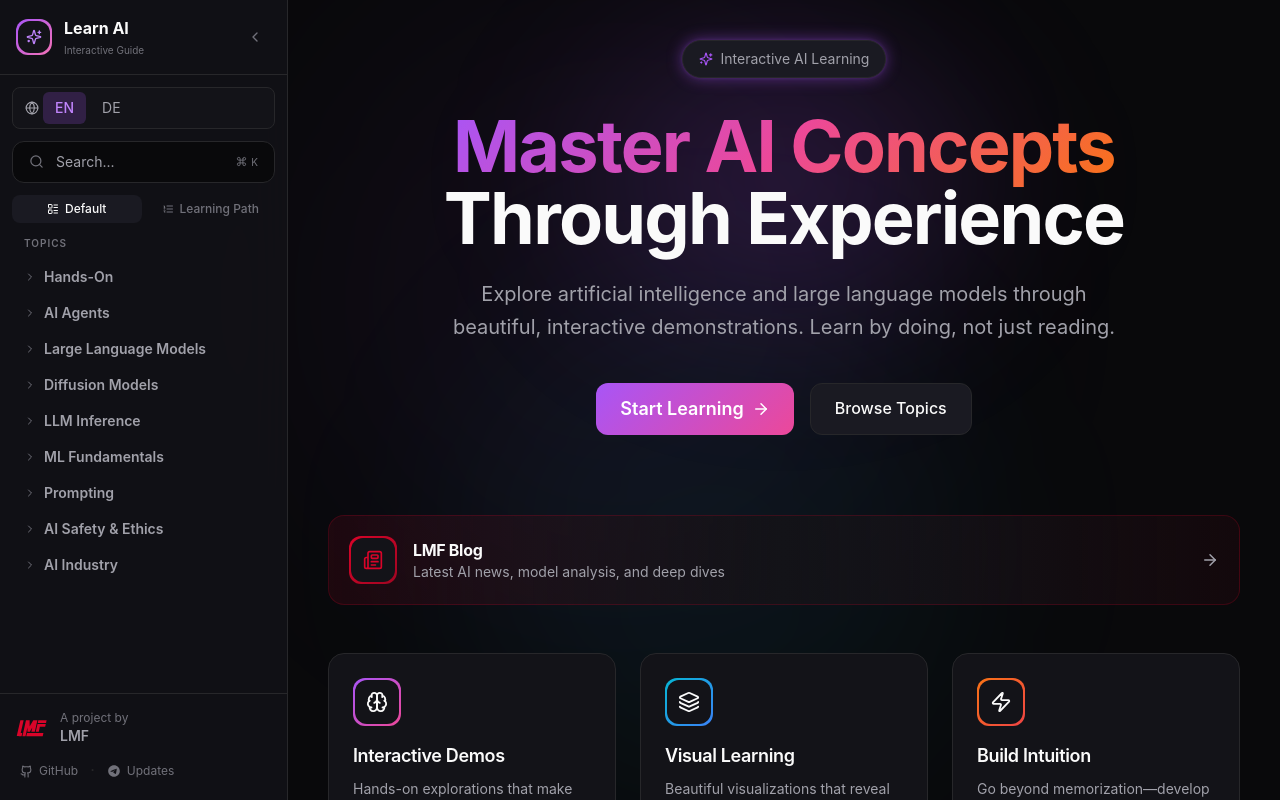
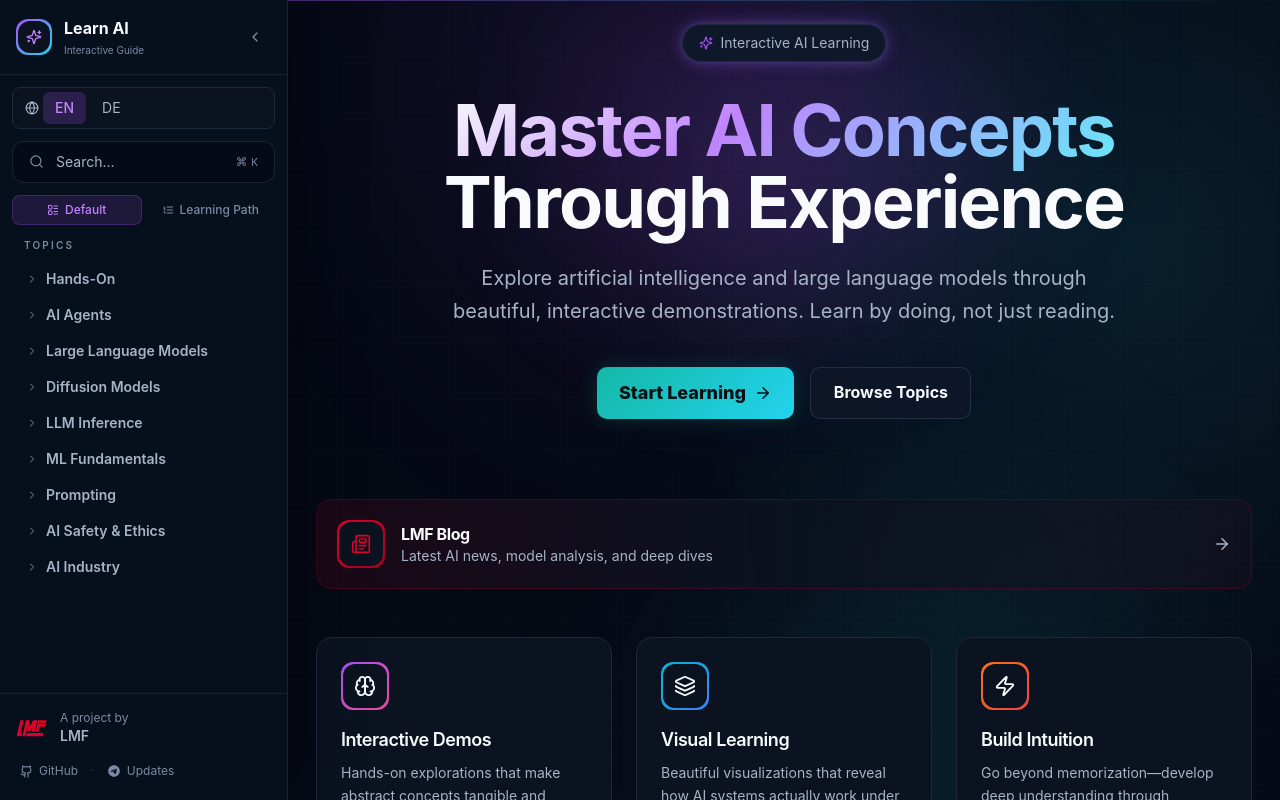
Before and after one commit to LoggeL/learn-guide, a Next.js app: page /en in a window 1280 px wide. Shown: the top 800 px of the page. Built offline with nearby package versions, Linux system fonts and the light colour scheme.

Commit message:
Redesign learn guide interface

```diff
--- a/src/app/[locale]/layout.tsx
+++ b/src/app/[locale]/layout.tsx
@@ -78,7 +78,7 @@ export default function LocaleLayout({
 
   return (
     <html lang={locale} className="dark overflow-x-hidden">
-      <body className="bg-background text-text min-h-screen antialiased overflow-x-hidden">
+      <body className="bg-background text-text min-h-screen antialiased overflow-x-hidden bg-ambient">
         {jsonLdItems.map((item, i) => (
           <script
             key={i}
@@ -86,15 +86,17 @@ export default function LocaleLayout({
             dangerouslySetInnerHTML={{ __html: JSON.stringify(item) }}
           />
         ))}
-        {/* Ambient background gradient */}
+        {/* Ambient dashboard grid */}
         <div className="fixed inset-0 pointer-events-none overflow-hidden">
-          <div className="absolute top-0 left-1/4 w-[600px] h-[600px] bg-primary/5 rounded-full blur-[120px]" />
-          <div className="absolute bottom-0 right-1/4 w-[500px] h-[500px] bg-secondary/5 rounded-full blur-[100px]" />
+          <div className="absolute inset-0 opacity-[0.035] [background-image:linear-gradient(rgba(148,163,184,.55)_1px,transparent_1px),linear-gradient(90deg,rgba(148,163,184,.55)_1px,transparent_1px)] [background-size:56px_56px]" />
+          <div className="absolute top-0 left-[18rem] h-px w-[calc(100vw-18rem)] bg-gradient-to-r from-primary/40 via-secondary/20 to-transparent" />
+          <div className="absolute top-[-12rem] left-1/3 h-[34rem] w-[34rem] rounded-full bg-primary/10 blur-[120px]" />
+          <div className="absolute bottom-[-10rem] right-[8rem] h-[28rem] w-[28rem] rounded-full bg-secondary/10 blur-[110px]" />
         </div>
 
         <LocaleProvider locale={locale} dictionary={dictionary}>
           <Sidebar />
-          <main className="main-content p-6 md:p-10 overflow-auto min-h-screen relative">
+          <main className="main-content min-h-screen overflow-auto relative px-4 py-5 md:px-6 md:py-6 xl:px-7">
             {children}
           </main>
         </LocaleProvider>
--- a/src/app/globals.css
+++ b/src/app/globals.css
@@ -5,342 +5,219 @@
 @import url('https://fonts.googleapis.com/css2?family=Inter:wght@400;500;600;700;800&family=Space+Grotesk:wght@500;600;700&family=JetBrains+Mono:wght@400;500&display=swap');
 
 :root {
-  /* Rich, refined color palette */
-  --background: #09090b;
-  --background-alt: #0c0c10;
-  --surface: #131318;
-  --surface-elevated: #1a1a22;
-  --border: #27272a;
-  --border-subtle: #1f1f23;
-
-  /* Vibrant accent gradient */
+  --background: #050914;
+  --background-alt: #07101d;
+  --surface: #0b1220;
+  --surface-elevated: #0f172a;
+  --border: #1e293b;
+  --border-subtle: rgba(148, 163, 184, 0.16);
   --primary: #a855f7;
   --primary-light: #c084fc;
-  --primary-dark: #9333ea;
+  --primary-dark: #7e22ce;
   --secondary: #22d3ee;
   --secondary-light: #67e8f9;
-  --accent: #f472b6;
-
-  /* Text */
-  --text: #fafafa;
-  --text-muted: #a1a1aa;
-  --text-subtle: #71717a;
-
-  /* Semantic */
-  --success: #4ade80;
-  --warning: #fbbf24;
-  --error: #f87171;
-
-  /* Gradients */
-  --gradient-primary: linear-gradient(135deg, #a855f7 0%, #ec4899 50%, #f97316 100%);
-  --gradient-secondary: linear-gradient(135deg, #06b6d4 0%, #3b82f6 50%, #8b5cf6 100%);
-  --gradient-surface: linear-gradient(180deg, rgba(168, 85, 247, 0.05) 0%, transparent 100%);
-  --gradient-glow: radial-gradient(ellipse 80% 50% at 50% -20%, rgba(168, 85, 247, 0.15), transparent);
+  --accent: #14b8a6;
+  --text: #f8fafc;
+  --text-muted: #a7b3c7;
+  --text-subtle: #7b8aa3;
+  --success: #14b8a6;
+  --warning: #f59e0b;
+  --error: #ef4444;
+  --gradient-primary: linear-gradient(135deg, #a855f7 0%, #7c3aed 48%, #22d3ee 100%);
+  --gradient-secondary: linear-gradient(135deg, #22d3ee 0%, #14b8a6 100%);
+  --gradient-glow: radial-gradient(ellipse 70% 50% at 50% -10%, rgba(168, 85, 247, 0.18), transparent 68%);
 }
 
 * {
   scrollbar-width: thin;
-  scrollbar-color: var(--border) var(--background);
+  scrollbar-color: rgba(148, 163, 184, 0.24) var(--background);
 }
 
-*::-webkit-scrollbar {
-  width: 6px;
-  height: 6px;
-}
+*::-webkit-scrollbar { width: 7px; height: 7px; }
+*::-webkit-scrollbar-track { background: var(--background); }
+*::-webkit-scrollbar-thumb { background: rgba(148, 163, 184, 0.24); border-radius: 999px; }
+*::-webkit-scrollbar-thumb:hover { background: rgba(192, 132, 252, 0.7); }
 
-*::-webkit-scrollbar-track {
-  background: var(--background);
-}
+::selection { background: rgba(168, 85, 247, 0.32); color: var(--text); }
 
-*::-webkit-scrollbar-thumb {
-  background: var(--border);
-  border-radius: 3px;
-}
-
-*::-webkit-scrollbar-thumb:hover {
-  background: var(--primary);
-}
-
-::selection {
-  background: rgba(168, 85, 247, 0.3);
-  color: var(--primary-light);
-}
+html { background: var(--background); }
 
 body {
   font-family: 'Inter', -apple-system, BlinkMacSystemFont, system-ui, sans-serif;
-  background: var(--background);
+  background:
+    radial-gradient(circle at 18% -10%, rgba(168, 85, 247, 0.18), transparent 34rem),
+    radial-gradient(circle at 88% 4%, rgba(34, 211, 238, 0.11), transparent 30rem),
+    linear-gradient(180deg, #050914 0%, #070b16 45%, #050914 100%);
   color: var(--text);
   line-height: 1.6;
   -webkit-font-smoothing: antialiased;
   -moz-osx-font-smoothing: grayscale;
 }
 
-/* Heading typography */
 h1, h2, h3, h4, h5, h6 {
   font-family: 'Space Grotesk', 'Inter', sans-serif;
-  letter-spacing: -0.02em;
+  letter-spacing: -0.025em;
 }
 
-/* Code typography */
-code, kbd, pre, .font-mono {
-  font-family: 'JetBrains Mono', 'Fira Code', monospace;
-}
+code, kbd, pre, .font-mono { font-family: 'JetBrains Mono', 'Fira Code', monospace; }
 
-/* Glass morphism utilities */
 @layer utilities {
   .glass {
-    background: rgba(19, 19, 24, 0.7);
-    backdrop-filter: blur(20px);
-    -webkit-backdrop-filter: blur(20px);
-    border: 1px solid rgba(255, 255, 255, 0.05);
+    background: rgba(11, 18, 32, 0.72);
+    backdrop-filter: blur(18px);
+    -webkit-backdrop-filter: blur(18px);
+    border: 1px solid rgba(148, 163, 184, 0.14);
   }
-
   .glass-strong {
-    background: rgba(19, 19, 24, 0.85);
-    backdrop-filter: blur(24px);
-    -webkit-backdrop-filter: blur(24px);
-    border: 1px solid rgba(255, 255, 255, 0.08);
+    background: rgba(15, 23, 42, 0.88);
+    backdrop-filter: blur(22px);
+    -webkit-backdrop-filter: blur(22px);
+    border: 1px solid rgba(148, 163, 184, 0.18);
   }
-
   .text-gradient {
-    background: var(--gradient-primary);
+    background: linear-gradient(135deg, #f8fafc 0%, #c084fc 42%, #67e8f9 100%);
     -webkit-background-clip: text;
     -webkit-text-fill-color: transparent;
     background-clip: text;
   }
-
   .text-gradient-secondary {
     background: var(--gradient-secondary);
     -webkit-background-clip: text;
     -webkit-text-fill-color: transparent;
     background-clip: text;
   }
-
-  .text-glow {
-    text-shadow: 0 0 30px rgba(168, 85, 247, 0.5);
-  }
-
-  .glow-primary {
-    box-shadow: 0 0 40px -10px rgba(168, 85, 247, 0.4);
-  }
-
-  .glow-secondary {
-    box-shadow: 0 0 40px -10px rgba(34, 211, 238, 0.4);
-  }
-
+  .text-glow { text-shadow: 0 0 28px rgba(168, 85, 247, 0.34); }
+  .glow-primary { box-shadow: 0 0 24px rgba(168, 85, 247, 0.22); }
+  .glow-secondary { box-shadow: 0 0 20px rgba(20, 184, 166, 0.22); }
   .border-gradient {
     position: relative;
     border: none;
-    background: var(--surface);
+    background: linear-gradient(180deg, rgba(15, 23, 42, 0.92), rgba(11, 18, 32, 0.86));
   }
-
   .border-gradient::before {
     content: '';
     position: absolute;
     inset: 0;
     border-radius: inherit;
     padding: 1px;
-    background: linear-gradient(135deg, rgba(168, 85, 247, 0.3), rgba(34, 211, 238, 0.1));
+    background: linear-gradient(135deg, rgba(168, 85, 247, 0.5), rgba(34, 211, 238, 0.12), rgba(148, 163, 184, 0.12));
     -webkit-mask: linear-gradient(#fff 0 0) content-box, linear-gradient(#fff 0 0);
     -webkit-mask-composite: xor;
     mask-composite: exclude;
     pointer-events: none;
   }
-
-  .animate-float {
-    animation: float 6s ease-in-out infinite;
-  }
-
-  .animate-pulse-slow {
-    animation: pulse 4s cubic-bezier(0.4, 0, 0.6, 1) infinite;
-  }
-
-  .animate-gradient {
-    background-size: 200% 200%;
-    animation: gradient-shift 8s ease infinite;
-  }
+  .animate-float { animation: float 6s ease-in-out infinite; }
+  .animate-pulse-slow { animation: pulse 4s cubic-bezier(0.4, 0, 0.6, 1) infinite; }
+  .animate-gradient { background-size: 200% 200%; animation: gradient-shift 8s ease infinite; }
 }
 
-@keyframes float {
-  0%, 100% { transform: translateY(0); }
-  50% { transform: translateY(-10px); }
-}
+@keyframes float { 0%, 100% { transform: translateY(0); } 50% { transform: translateY(-10px); } }
+@keyframes gradient-shift { 0%, 100% { background-position: 0% 50%; } 50% { background-position: 100% 50%; } }
 
-@keyframes gradient-shift {
-  0%, 100% { background-position: 0% 50%; }
-  50% { background-position: 100% 50%; }
-}
-
-/* Background ambient glow */
 .bg-ambient::before {
   content: '';
   position: fixed;
-  top: 0;
-  left: 0;
-  right: 0;
-  height: 60vh;
+  inset: 0 0 auto 0;
+  height: 72vh;
   background: var(--gradient-glow);
   pointer-events: none;
   z-index: -1;
 }
 
-/* Card hover effects */
-.card-hover {
-  transition: all 0.3s cubic-bezier(0.4, 0, 0.2, 1);
+.card-hover { transition: transform 0.22s ease, border-color 0.22s ease, box-shadow 0.22s ease, background 0.22s ease; }
+.card-hover:hover {
+  transform: translateY(-3px);
+  box-shadow: 0 18px 46px -24px rgba(0, 0, 0, 0.75), 0 0 30px -18px rgba(168, 85, 247, 0.45);
 }
 
-.card-hover:hover {
-  transform: translateY(-4px);
-  box-shadow: 0 20px 40px -15px rgba(0, 0, 0, 0.5),
-              0 0 50px -10px rgba(168, 85, 247, 0.15);
+.interactive-surface {
+  background: linear-gradient(180deg, rgba(15, 23, 42, 0.88), rgba(11, 18, 32, 0.84));
+  border: 1px solid rgba(148, 163, 184, 0.16);
+  border-radius: 14px;
+  transition: border-color 0.2s ease, background 0.2s ease, box-shadow 0.2s ease;
 }
+.interactive-surface:hover { border-color: rgba(168, 85, 247, 0.36); }
 
-/* Interactive element styles */
-.interactive-surface {
-  background: linear-gradient(180deg, var(--surface-elevated) 0%, var(--surface) 100%);
-  border: 1px solid var(--border);
-  border-radius: 16px;
-  transition: all 0.2s ease;
+.btn-primary {
+  background: linear-gradient(135deg, #14b8a6, #22d3ee);
+  color: #031014;
+  font-weight: 800;
+  padding: 0.75rem 1.4rem;
+  border-radius: 10px;
+  transition: transform 0.2s ease, box-shadow 0.2s ease, filter 0.2s ease;
+  box-shadow: 0 0 20px rgba(20, 184, 166, 0.2);
 }
-
-.interactive-surface:hover {
-  border-color: rgba(168, 85, 247, 0.3);
-}
-
-/* Button styles */
-.btn-primary {
-  background: var(--gradient-primary);
-  background-size: 200% 200%;
-  color: white;
-  font-weight: 600;
-  padding: 0.75rem 1.5rem;
-  border-radius: 12px;
-  transition: all 0.3s ease;
-  position: relative;
-  overflow: hidden;
-}
-
-.btn-primary:hover {
-  background-position: 100% 0;
-  transform: translateY(-2px);
-  box-shadow: 0 10px 30px -10px rgba(168, 85, 247, 0.5);
-}
-
-.btn-primary:active {
-  transform: translateY(0);
-}
+.btn-primary:hover { transform: translateY(-1px); filter: brightness(1.05); box-shadow: 0 0 28px rgba(20, 184, 166, 0.28); }
+.btn-primary:active { transform: translateY(0); }
 
 .btn-secondary {
-  background: var(--surface-elevated);
+  background: rgba(15, 23, 42, 0.8);
   color: var(--text);
-  font-weight: 500;
-  padding: 0.75rem 1.5rem;
-  border-radius: 12px;
-  border: 1px solid var(--border);
-  transition: all 0.2s ease;
+  font-weight: 700;
+  padding: 0.75rem 1.4rem;
+  border-radius: 10px;
+  border: 1px solid rgba(148, 163, 184, 0.18);
+  transition: background 0.2s ease, border-color 0.2s ease, color 0.2s ease;
 }
+.btn-secondary:hover { background: rgba(30, 41, 59, 0.7); border-color: rgba(168, 85, 247, 0.48); color: var(--primary-light); }
 
-.btn-secondary:hover {
-  background: var(--surface);
-  border-color: var(--primary);
-  color: var(--primary-light);
-}
-
-/* Range input styling */
 input[type="range"] {
   -webkit-appearance: none;
   appearance: none;
   height: 6px;
-  background: var(--surface-elevated);
+  background: linear-gradient(90deg, rgba(168, 85, 247, 0.8), rgba(34, 211, 238, 0.55));
   border-radius: 999px;
   outline: none;
   cursor: pointer;
 }
-
 input[type="range"]::-webkit-slider-thumb {
   -webkit-appearance: none;
   appearance: none;
   width: 20px;
   height: 20px;
-  background: linear-gradient(135deg, var(--primary) 0%, var(--primary-dark) 100%);
-  border-radius: 50%;
+  background: #c084fc;
+  border: 3px solid #1e1b4b;
+  border-radius: 999px;
   cursor: pointer;
-  box-shadow: 0 2px 10px rgba(168, 85, 247, 0.4);
-  transition: all 0.2s ease;
+  box-shadow: 0 0 18px rgba(168, 85, 247, 0.6);
 }
-
-input[type="range"]::-webkit-slider-thumb:hover {
-  transform: scale(1.15);
-  box-shadow: 0 4px 15px rgba(168, 85, 247, 0.6);
-}
-
 input[type="range"]::-moz-range-thumb {
   width: 20px;
   height: 20px;
-  background: linear-gradient(135deg, var(--primary) 0%, var(--primary-dark) 100%);
-  border-radius: 50%;
+  background: #c084fc;
+  border: 3px solid #1e1b4b;
+  border-radius: 999px;
   cursor: pointer;
-  border: none;
-  box-shadow: 0 2px 10px rgba(168, 85, 247, 0.4);
+  box-shadow: 0 0 18px rgba(168, 85, 247, 0.6);
 }
 
-/* Focus styles */
 input:focus, textarea:focus, select:focus, button:focus-visible {
   outline: none;
-  box-shadow: 0 0 0 2px var(--background), 0 0 0 4px var(--primary);
+  box-shadow: 0 0 0 2px var(--background), 0 0 0 4px rgba(168, 85, 247, 0.8);
 }
 
-/* Code block mobile overflow */
-pre {
-  overflow-x: auto;
-  max-width: 100%;
-}
+pre { overflow-x: auto; max-width: 100%; }
+@media (max-width: 768px) { pre { max-width: calc(100vw - 2rem); } }
 
-@media (max-width: 768px) {
-  pre {
-    max-width: calc(100vw - 2rem);
-  }
-}
+.scrollbar-none { -ms-overflow-style: none; scrollbar-width: none; }
+.scrollbar-none::-webkit-scrollbar { display: none; }
 
-/* Hide scrollbar for breadcrumbs */
-.scrollbar-none {
-  -ms-overflow-style: none;
-  scrollbar-width: none;
-}
-.scrollbar-none::-webkit-scrollbar {
-  display: none;
-}
-
-/* Prose customization */
 .prose {
   --tw-prose-body: var(--text-muted);
   --tw-prose-headings: var(--text);
   --tw-prose-links: var(--primary-light);
   --tw-prose-bold: var(--text);
-  --tw-prose-code: var(--primary);
+  --tw-prose-code: var(--primary-light);
 }
 
-/* Brain Pac-Man trigger glow */
 @keyframes glow-pulse {
-  0%, 100% { box-shadow: 0 0 4px rgba(168, 85, 247, 0.2); }
-  50% { box-shadow: 0 0 16px rgba(168, 85, 247, 0.45), 0 0 4px rgba(168, 85, 247, 0.2); }
+  0%, 100% { box-shadow: 0 0 6px rgba(168, 85, 247, 0.18); }
+  50% { box-shadow: 0 0 18px rgba(168, 85, 247, 0.42), 0 0 8px rgba(34, 211, 238, 0.18); }
 }
 
-/* Sidebar responsive behavior */
-/* Default: sidebar open, content has margin */
 .main-content {
-  margin-left: 18rem; /* w-72 */
+  margin-left: 18rem;
   transition: margin-left 0.3s ease;
 }
-
-/* When sidebar is collapsed */
-body.sidebar-collapsed .main-content {
-  margin-left: 4rem; /* w-16 */
-}
-
-/* Mobile: no margin, sidebar overlays */
-@media (max-width: 768px) {
-  .main-content {
-    margin-left: 0 !important;
-  }
-}
+body.sidebar-collapsed .main-content { margin-left: 4rem; }
+@media (max-width: 768px) { .main-content { margin-left: 0 !important; } }
--- a/src/components/layout/Sidebar.tsx
+++ b/src/components/layout/Sidebar.tsx
@@ -49,12 +49,12 @@ function TopicNode({
   }, [containsActive])
 
   const rowClasses = clsx(
-    'flex items-center gap-2 py-2 px-3 rounded-lg cursor-pointer transition-all duration-200',
+    'flex items-center gap-2 py-2 px-3 rounded-lg cursor-pointer transition-all duration-200 border-l-2',
     isActive
-      ? 'bg-gradient-to-r from-primary/20 to-primary/10 text-primary-light border-l-2 border-primary'
+      ? 'bg-gradient-to-r from-primary/18 to-primary/8 text-primary-light border-primary shadow-[inset_0_0_18px_rgba(168,85,247,0.08)]'
       : isFavourite
-        ? 'bg-gradient-to-r from-pink-500/10 to-rose-500/5 text-pink-300 hover:from-pink-500/15 hover:to-rose-500/10 border-l-2 border-pink-500/40'
-        : 'hover:bg-surface-elevated text-muted hover:text-text'
+        ? 'bg-gradient-to-r from-pink-500/10 to-rose-500/5 text-pink-300 hover:from-pink-500/15 hover:to-rose-500/10 border-pink-500/40'
+        : 'border-transparent hover:bg-surface-elevated/80 text-muted hover:text-text'
   )
   const rowStyle = { paddingLeft: `${level * 12 + 12}px` }
 
@@ -167,7 +167,7 @@ function LearningPathView({
             className={clsx(
               'flex items-center gap-2 py-2 px-3 rounded-lg transition-all duration-200 group',
               isActive
-                ? 'bg-gradient-to-r from-primary/20 to-primary/10 text-primary-light border-l-2 border-primary'
+                ? 'bg-gradient-to-r from-primary/18 to-primary/8 text-primary-light border-primary shadow-[inset_0_0_18px_rgba(168,85,247,0.08)]'
                 : isVisited
                   ? 'text-muted hover:bg-surface-elevated hover:text-text border-l-2 border-emerald-500/30'
                   : 'text-subtle hover:bg-surface-elevated hover:text-text border-l-2 border-transparent'
@@ -342,7 +342,7 @@ export function Sidebar() {
       <aside
         className={clsx(
           'fixed left-0 top-0 h-screen flex flex-col z-40 transition-all duration-300',
-          'bg-surface/80 backdrop-blur-xl border-r border-border',
+          'bg-background-alt/95 backdrop-blur-xl border-r border-border/80 shadow-[18px_0_60px_rgba(0,0,0,0.22)]',
           // Desktop behavior
           'hidden md:flex',
           isCollapsed ? 'md:w-16' : 'md:w-72',
@@ -351,10 +351,10 @@ export function Sidebar() {
         )}
       >
         {/* Header */}
-        <div className="p-4 border-b border-border flex items-center justify-between">
+        <div className="flex items-center justify-between border-b border-border/80 p-4">
           {(!isCollapsed || isMobileOpen) && (
             <Link href={`/${locale}`} className="flex items-center gap-3 group">
-              <div className="w-9 h-9 rounded-xl bg-gradient-to-br from-primary to-accent p-0.5">
+              <div className="w-9 h-9 rounded-xl bg-gradient-to-br from-primary to-secondary p-0.5">
                 <div className="w-full h-full rounded-xl bg-surface flex items-center justify-center">
                   <Sparkles size={16} className="text-primary-light" />
                 </div>
@@ -369,7 +369,7 @@ export function Sidebar() {
           )}
           {isCollapsed && !isMobileOpen && (
             <Link href={`/${locale}`} className="mx-auto">
-              <div className="w-9 h-9 rounded-xl bg-gradient-to-br from-primary to-accent p-0.5">
+              <div className="w-9 h-9 rounded-xl bg-gradient-to-br from-primary to-secondary p-0.5">
                 <div className="w-full h-full rounded-xl bg-surface flex items-center justify-center">
                   <Sparkles size={16} className="text-primary-light" />
                 </div>
@@ -407,7 +407,7 @@ export function Sidebar() {
             onClick={() => setSearchOpen(true)}
             className={clsx(
               'flex items-center gap-3 px-4 py-2.5 text-sm rounded-xl transition-all duration-200',
-              'bg-background border border-border hover:border-primary/40 hover:bg-surface-elevated',
+              'bg-background/70 border border-border/80 hover:border-primary/45 hover:bg-surface-elevated/90',
               isCollapsed && !isMobileOpen ? 'w-10 h-10 justify-center p-0' : 'w-full'
             )}
           >
@@ -434,8 +434,8 @@ export function Sidebar() {
               className={clsx(
                 'flex items-center gap-1.5 px-2.5 py-1.5 rounded-lg text-xs font-medium transition-all flex-1 justify-center',
                 viewMode === 'default'
-                  ? 'bg-surface-elevated text-text'
-                  : 'text-subtle hover:text-muted hover:bg-surface-elevated/50'
+                  ? 'bg-primary/15 text-primary-light border border-primary/25'
+                  : 'text-subtle border border-transparent hover:text-muted hover:bg-surface-elevated/50'
               )}
             >
               <LayoutList size={12} />
@@ -447,8 +447,8 @@ export function Sidebar() {
               className={clsx(
                 'flex items-center gap-1.5 px-2.5 py-1.5 rounded-lg text-xs font-medium transition-all flex-1 justify-center',
                 viewMode === 'learning-path'
-                  ? 'bg-surface-elevated text-text'
-                  : 'text-subtle hover:text-muted hover:bg-surface-elevated/50'
+                  ? 'bg-primary/15 text-primary-light border border-primary/25'
+                  : 'text-subtle border border-transparent hover:text-muted hover:bg-surface-elevated/50'
               )}
             >
               <ListOrdered size={12} />
@@ -472,7 +472,7 @@ export function Sidebar() {
               </div>
               <div className="h-1.5 bg-surface-elevated rounded-full overflow-hidden">
                 <motion.div
-                  className="h-full bg-gradient-to-r from-primary to-accent rounded-full"
+                  className="h-full bg-gradient-to-r from-primary to-secondary rounded-full"
                   initial={{ width: 0 }}
                   animate={{ width: `${learningPathTopics.length > 0 ? (visitedLPCount / learningPathTopics.length) * 100 : 0}%` }}
                   transition={{ duration: 0.5, ease: 'easeOut' }}
@@ -492,7 +492,7 @@ export function Sidebar() {
             />
           ) : (
             <>
-              <div className="text-[10px] uppercase tracking-widest text-subtle font-semibold px-3 mb-2">
+              <div className="px-3 mb-2 text-[10px] font-semibold uppercase tracking-[0.22em] text-subtle">
                 {t.common.topics}
               </div>
               {topicTree.map((topic) => (
@@ -511,7 +511,7 @@ export function Sidebar() {
         {/* Footer with LMF branding */}
         <div
           className={clsx(
-            'p-4 border-t border-border',
+            'p-4 border-t border-border/80',
             isCollapsed && !isMobileOpen ? 'text-center' : ''
           )}
         >
--- a/tailwind.config.ts
+++ b/tailwind.config.ts
@@ -10,16 +10,16 @@ const config: Config = {
     extend: {
       colors: {
         background: {
-          DEFAULT: '#09090b',
-          alt: '#0c0c10',
+          DEFAULT: '#050914',
+          alt: '#07101d',
         },
         surface: {
-          DEFAULT: '#131318',
-          elevated: '#1a1a22',
+          DEFAULT: '#0b1220',
+          elevated: '#0f172a',
         },
         border: {
-          DEFAULT: '#27272a',
-          subtle: '#1f1f23',
+          DEFAULT: '#1e293b',
+          subtle: 'rgba(148,163,184,0.16)',
         },
         primary: {
           DEFAULT: '#a855f7',
@@ -30,13 +30,13 @@ const config: Config = {
           DEFAULT: '#22d3ee',
           light: '#67e8f9',
         },
-        accent: '#f472b6',
-        muted: '#a1a1aa',
-        subtle: '#71717a',
-        text: '#fafafa',
-        success: '#4ade80',
-        warning: '#fbbf24',
-        error: '#f87171',
+        accent: '#14b8a6',
+        muted: '#a7b3c7',
+        subtle: '#7b8aa3',
+        text: '#f8fafc',
+        success: '#14b8a6',
+        warning: '#f59e0b',
+        error: '#ef4444',
       },
       fontFamily: {
         sans: ['Inter', '-apple-system', 'BlinkMacSystemFont', 'system-ui', 'sans-serif'],
@@ -48,8 +48,8 @@ const config: Config = {
         '3xl': '1.5rem',
       },
       boxShadow: {
-        'glow': '0 0 40px -10px rgba(168, 85, 247, 0.4)',
-        'glow-lg': '0 0 60px -15px rgba(168, 85, 247, 0.5)',
+        'glow': '0 0 28px -10px rgba(168, 85, 247, 0.45)',
+        'glow-lg': '0 0 48px -15px rgba(168, 85, 247, 0.5)',
         'card': '0 20px 40px -15px rgba(0, 0, 0, 0.5)',
       },
       animation: {
```
Also changed, not shown: src/components/layout/RightTableOfContents.tsx (+5 -5 lines), src/components/layout/TopicLayout.tsx (+21 -14 lines).
